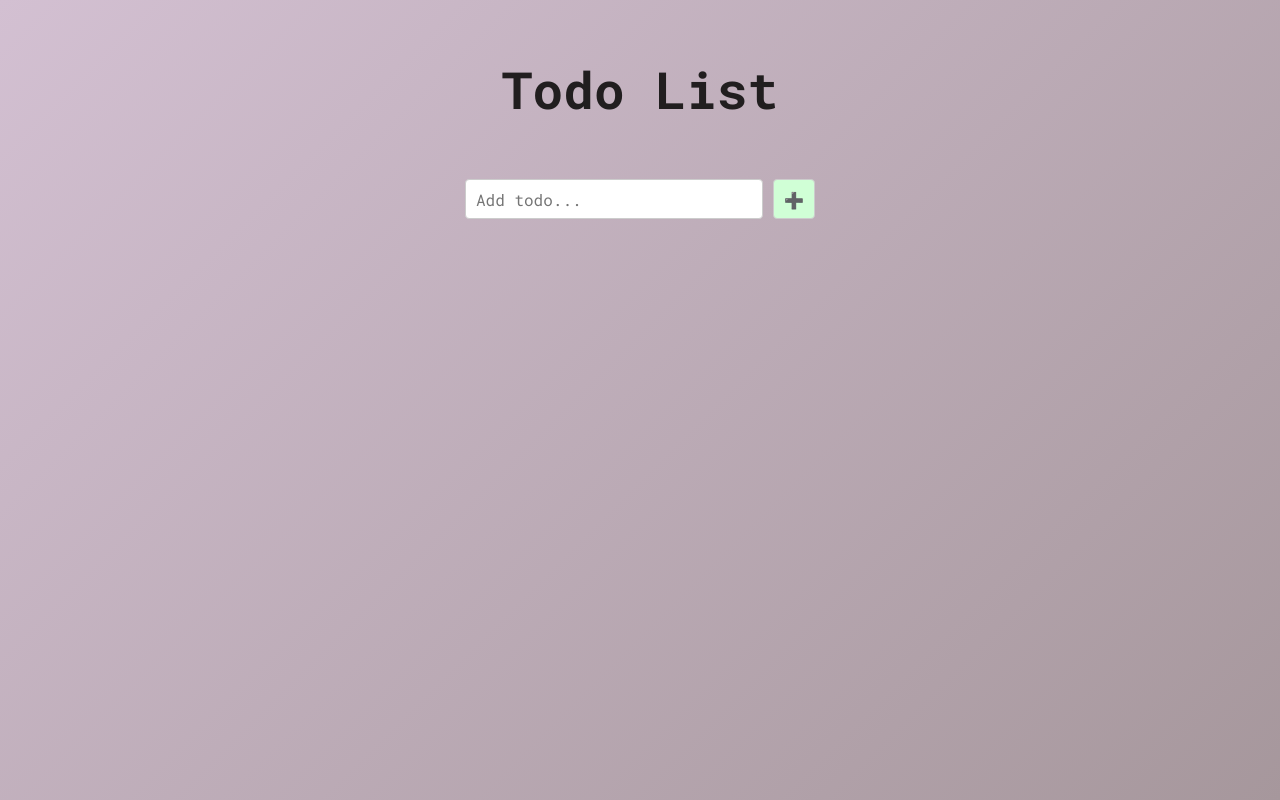
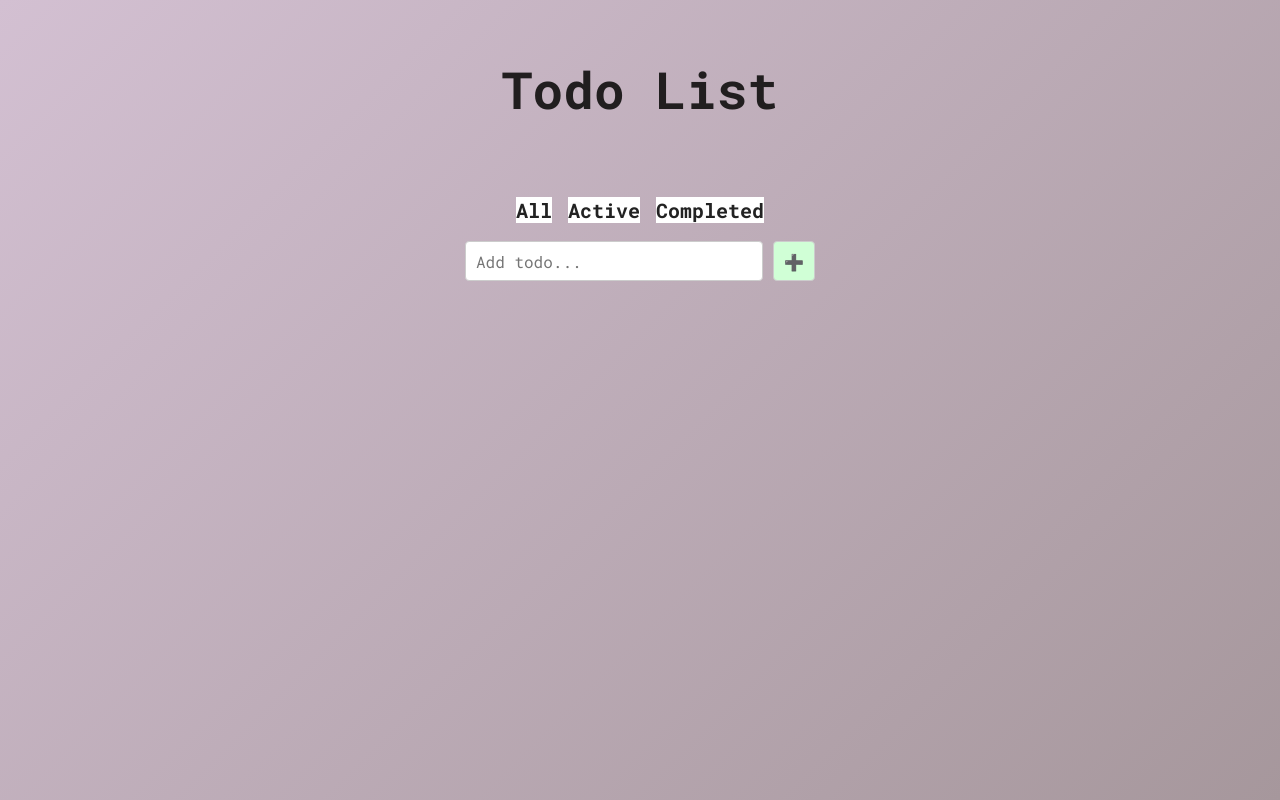
Before and after one commit to sawofwar/andersen-react-04, a React (Vite) app: page /active in a window 1280 px wide. Built offline with nearby package versions, Linux system fonts and the light colour scheme.

Commit message:
add nav for tabs

```diff
--- a/package.json
+++ b/package.json
@@ -10,9 +10,13 @@
     "preview": "vite preview"
   },
   "dependencies": {
+    "localforage": "^1.10.0",
+    "match-sorter": "^6.3.1",
     "react": "^18.2.0",
     "react-dom": "^18.2.0",
-    "react-redux": "^8.0.5"
+    "react-redux": "^8.0.5",
+    "react-router-dom": "^6.11.2",
+    "sort-by": "^1.2.0"
   },
   "devDependencies": {
     "@testing-library/dom": "^9.3.0",
--- a/src/App.css
+++ b/src/App.css
@@ -13,14 +13,3 @@
 
   align-items: center;
 }
-
-h1 {
-  font-size: 3.2em;
-  margin: 3.2rem;
-
-  color: #211e1f;
-}
-
-.small-wrapper {
-  width: clamp(200px, 100%, 350px);
-}
--- a/src/App.tsx
+++ b/src/App.tsx
@@ -1,23 +1,22 @@
-import { Provider } from "react-redux";
+import { BrowserRouter as Router, Route, Routes } from "react-router-dom";
+import Active from "./pages/Active/Active";
 
-import AddTodoForm from "./components/AddTodoForm.tsx/AddTodoForm";
-import TodoList from "./components/TodoList/TodoList";
-
-import store from "./store/store";
+import Tabs from "./components/Tabs/Tabs";
 
 import "./App.css";
 
 function App() {
   return (
-    <Provider store={store}>
+    <Router>
       <div className="wrapper">
         <h1>Todo List</h1>
-        <div className="small-wrapper">
-          <AddTodoForm />
-          <TodoList />
-        </div>
+
+        <Tabs />
+        <Routes>
+          <Route path="/active" element={<Active />} />
+        </Routes>
       </div>
-    </Provider>
+    </Router>
   );
 }
 
--- /dev/null
+++ b/src/components/Tabs/Tabs.css
@@ -0,0 +1,25 @@
+.tabs > ul {
+  display: flex;
+  flex-direction: row;
+  justify-content: space-around;
+  align-items: center;
+  list-style-type: none;
+
+  gap: 1rem;
+
+  margin: 1rem 0;
+
+  /* background-color: #f1f1f1; */
+}
+
+.tabs-link {
+  text-decoration: none;
+  color: var(--black);
+  font-weight: bold;
+  font-size: 1.25rem;
+  /* padding: 0.5rem 1rem; */
+  /* border-radius: 0.5rem; */
+  /* transition: all 0.2s ease-in-out; */
+
+  background-color: white;
+}
--- /dev/null
+++ b/src/components/Tabs/Tabs.tsx
@@ -0,0 +1,30 @@
+import React from "react";
+import { Link } from "react-router-dom";
+
+import "./Tabs.css";
+
+const Tabs = () => {
+  return (
+    <nav className="tabs">
+      <ul className="tabs-list">
+        <li className="tabs-item">
+          <Link to="/" className="tabs-link">
+            All
+          </Link>
+        </li>
+        <li className="tabs-item">
+          <Link to="/active" className="tabs-link">
+            Active
+          </Link>
+        </li>
+        <li className="tabs-item">
+          <Link to="/completed" className="tabs-link">
+            Completed
+          </Link>
+        </li>
+      </ul>
+    </nav>
+  );
+};
+
+export default Tabs;
--- a/src/main.tsx
+++ b/src/main.tsx
@@ -1,10 +1,16 @@
-import React from 'react'
-import ReactDOM from 'react-dom/client'
-import App from './App.tsx'
-import './index.css'
+import React from "react";
+import ReactDOM from "react-dom/client";
 
-ReactDOM.createRoot(document.getElementById('root') as HTMLElement).render(
+import { Provider } from "react-redux";
+import store from "./store/store";
+
+import App from "./App.tsx";
+import "./index.css";
+
+ReactDOM.createRoot(document.getElementById("root") as HTMLElement).render(
   <React.StrictMode>
-    <App />
-  </React.StrictMode>,
-)
+    <Provider store={store}>
+      <App />
+    </Provider>
+  </React.StrictMode>
+);
--- /dev/null
+++ b/src/pages/Active/Active.css
@@ -0,0 +1,10 @@
+h1 {
+  font-size: 3.2em;
+  margin: 3.2rem;
+
+  color: #211e1f;
+}
+
+.small-wrapper {
+  width: clamp(200px, 100%, 350px);
+}
--- /dev/null
+++ b/src/pages/Active/Active.tsx
@@ -0,0 +1,17 @@
+import AddTodoForm from "../../components/AddTodoForm.tsx/AddTodoForm";
+import TodoList from "../../components/TodoList/TodoList";
+
+import "./Active.css";
+
+const Active = () => {
+  return (
+    <>
+      <div className="small-wrapper">
+        <AddTodoForm />
+        <TodoList />
+      </div>
+    </>
+  );
+};
+
+export default Active;
```
Also changed, not shown: src/pages/All/All.tsx (added), src/pages/Login/Login.tsx (added), 1 other file (tests, documents, lock files or other folders).
